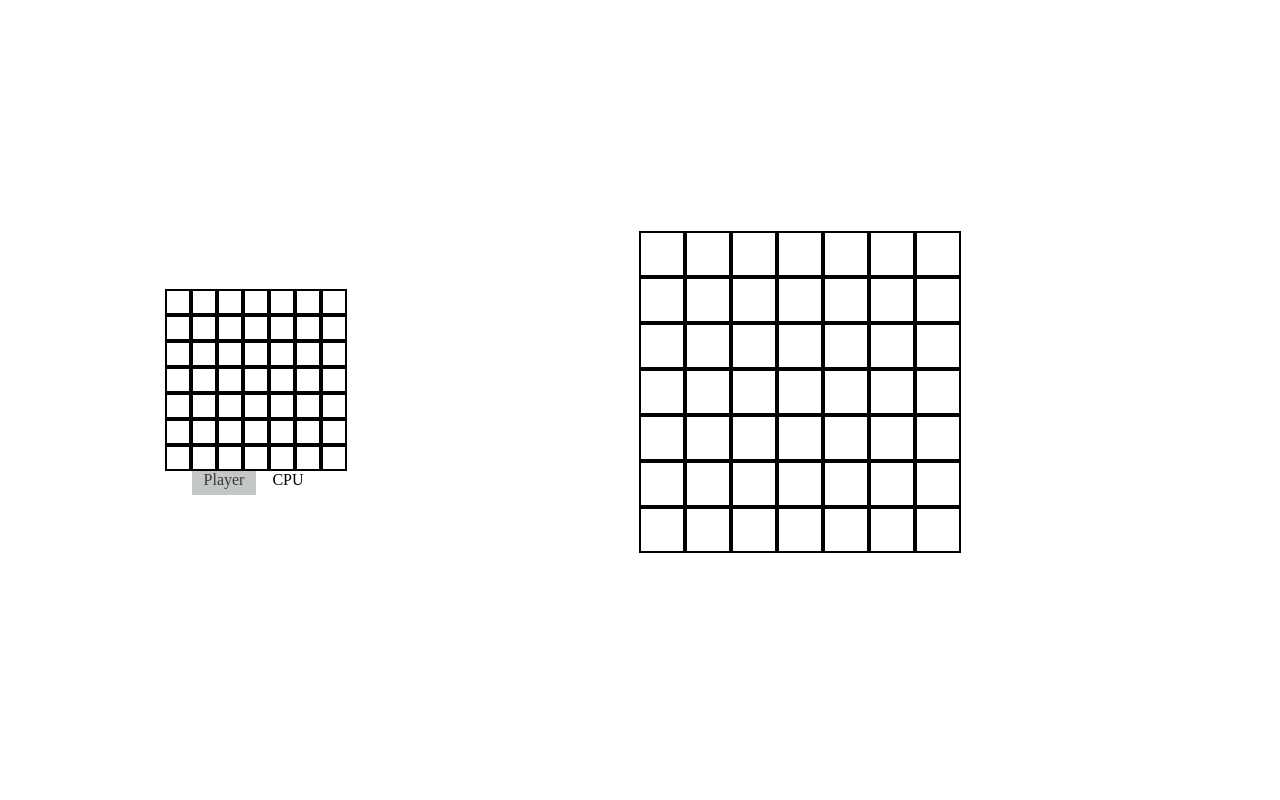
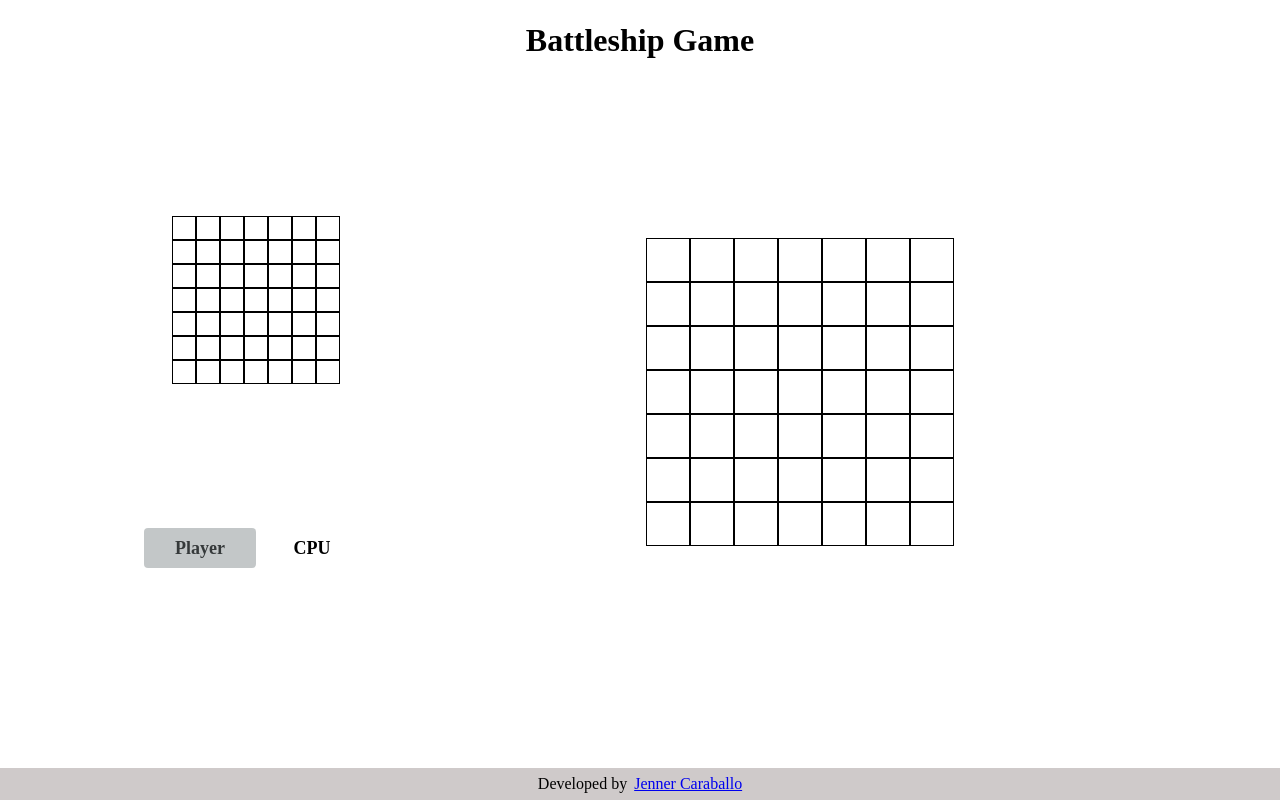
Before and after one commit to jjcl16/battleShip, a website built with webpack: page dist/index.html in a window 1280 px wide. Built offline with Linux system fonts and the light colour scheme.

Commit message:
add some style, really light

```diff
--- a/src/domInit.js
+++ b/src/domInit.js
@@ -24,7 +24,15 @@ const domInit = () => {
 
     // asing id
     top.setAttribute("id", "top");
+    top.textContent = "Battleship Game"
     foot.setAttribute("id", "foot");
+    foot.textContent = "Developed by"
+    github = document.createElement("a");
+    github.textContent = "Jenner Caraballo"
+    github.setAttribute("href", "https://github.com/jjcl16?tab=repositories");
+
+    foot.appendChild(github);
+
     workspace.setAttribute("id","workspace");
 
     // append to body
--- a/src/styles/style.css
+++ b/src/styles/style.css
@@ -1,5 +1,5 @@
 .attackElement{
-    border: 2px solid black;
+    border: 1px solid black;
     padding: 10px;
     background-color: white;
     transition: all 0.7s;
@@ -8,7 +8,7 @@
 }
 
 .playerBoardElement {
-    border: 2px solid black;
+    border: 1px solid black;
     padding: 3px;
     background-color: white;
     transition: all 0.7s;
@@ -18,6 +18,7 @@
 
 .attackElementContainer, .playerBoardElementContainer {
     display: flex;
+
 }
 
 body {
@@ -28,7 +29,12 @@ body {
 }
 
 #top {
+    display: flex;
     height: 8vh;
+    justify-content: center;
+    align-items: center;
+    font-weight: bolder;
+    font-size: xx-large;
 }
 
 #workspace {
@@ -39,7 +45,7 @@ body {
 #sidebar {
     display: flex;
     flex-direction: column;
-    justify-content: center;
+    justify-content: space-evenly;
     align-items: center;
 }
 
@@ -67,21 +73,27 @@ body {
     display: flex;
     justify-content: space-between;
     position: relative;
-    width: 40%;
-    height: 3vh;
+    width: 70%;
+    height: 5vh;
 }
 
 .selection{
+    display: flex;
+    justify-content: center;
+    align-items: center;
     z-index: 1;
     text-justify: center;
     text-align: center;
     width: 50%;
+    font-size: large;
+    font-weight: bold;
 }
 
 #selector {
     position: absolute;
     background-color: rgba(121, 130, 131, 0.444);
     width: 50%;
+    border-radius: 4px;
     height: 100%;
     z-index: 2;
     left: 0%;
@@ -91,3 +103,15 @@ body {
 #selector.cpu {
     left: 50%;
 }
+
+#foot{
+    display: flex;
+    position: fixed;
+    bottom: 0px;
+    background-color: #cfcaca;
+    width: 100%;
+    height: 4%;
+    align-items: center;
+    justify-content: center;
+    column-gap: 7px;
+}
```
Also changed, not shown: dist/index.bundle.js.
